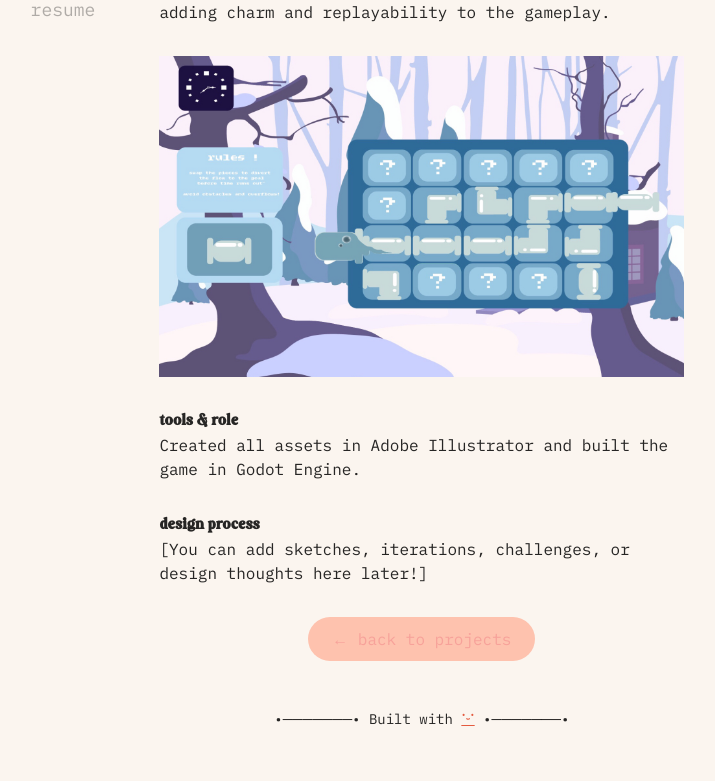
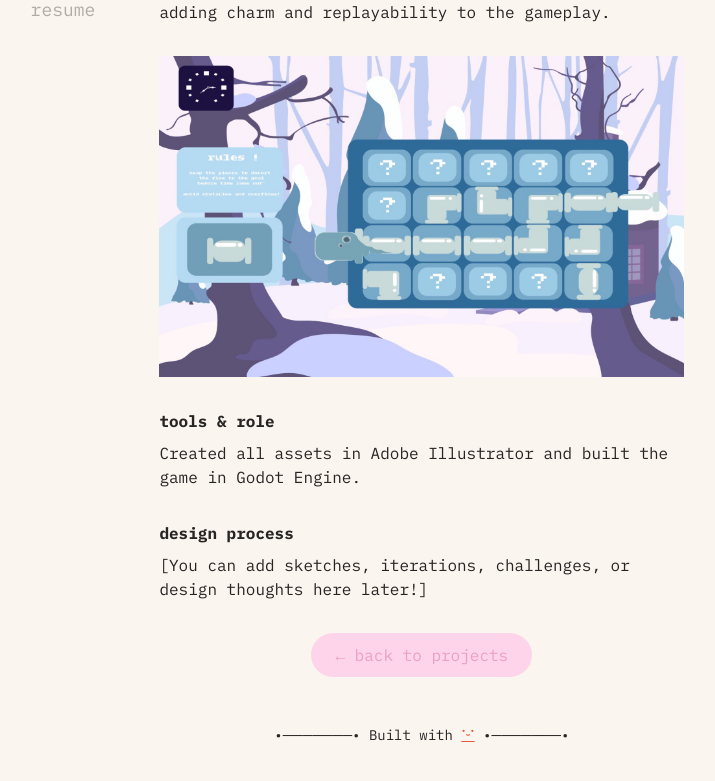
Before and after one commit to ruwkia/taylorsmith, a Next.js app: page /bunny-puzzle in a window 1280 px wide. Shown: the part 351-1132 px from the top of the page, without its empty margins (275-990 px from the left). Built offline with nearby package versions, Linux system fonts and the light colour scheme.

Commit message:
Update bunny-puzzle.jsx

```diff
--- a/pages/bunny-puzzle.jsx
+++ b/pages/bunny-puzzle.jsx
@@ -1,9 +1,11 @@
 function BunnyPuzzle() {
   return (
-    <div style={{ padding: '2rem', fontFamily: 'IBM Plex Mono', color: 'rgba(0, 0, 0, 0.85)' }}>
-      <h1 style={{ fontWeight: '700', fontSize: '1rem', marginBottom: '1rem' }}>bunny puzzles</h1>
+    <div style={{ padding: '2rem', fontFamily: "'IBM Plex Mono', monospace", color: 'rgba(0, 0, 0, 0.85)' }}>
+      <h1 style={{ fontSize: '1rem', fontWeight: '700', marginBottom: '1rem', fontFamily: "'IBM Plex Mono', monospace" }}>
+        bunny puzzles
+      </h1>
 
-      <p style={{ fontSize: '1rem', marginBottom: '1rem' }}>
+      <p style={{ fontSize: '1rem', marginBottom: '1.5rem' }}>
         Bunny Puzzle is a mobile puzzle game where players rotate and connect tubes to guide flowing water before the timer runs out—or before it spills! Each completed challenge unlocks a new collectible bunny character, adding charm and replayability to the gameplay.
       </p>
 
@@ -14,40 +16,39 @@ function BunnyPuzzle() {
           style={{
             width: '100%',
             maxWidth: '800px',
-            borderRadius: '0px', // rectangular
+            borderRadius: '0',
+            boxShadow: 'none',
+            display: 'block',
+            margin: '0 auto'
           }}
         />
       </div>
 
-      <h2 style={{ fontWeight: '700', fontSize: '1rem', marginTop: '2rem' }}>tools & role</h2>
-      <p style={{ fontSize: '1rem', marginBottom: '1rem' }}>
+      <p style={{ fontSize: '1rem', fontWeight: '700', marginTop: '2rem', marginBottom: '0.5rem' }}>
+        tools & role
+      </p>
+      <p style={{ fontSize: '1rem', marginBottom: '1.5rem' }}>
         Created all assets in Adobe Illustrator and built the game in Godot Engine.
       </p>
 
-      <h2 style={{ fontWeight: '700', fontSize: '1rem', marginTop: '2rem' }}>design process</h2>
-      <p style={{ fontSize: '1rem', marginBottom: '1rem' }}>
+      <p style={{ fontSize: '1rem', fontWeight: '700', marginTop: '2rem', marginBottom: '0.5rem' }}>
+        design process
+      </p>
+      <p style={{ fontSize: '1rem', marginBottom: '1.5rem' }}>
         [You can add sketches, iterations, challenges, or design thoughts here later!]
       </p>
 
-      {/* Back to Projects Button */}
       <div style={{ textAlign: 'center', marginTop: '2rem' }}>
         <a
           href="/projects"
           style={{
-            backgroundColor: '#FEC2AE', // light pink background
-            color: '#f7a29a', // soft pink text
+            backgroundColor: '#FED4EA',
+            color: '#EBA1C2',
             padding: '10px 24px',
             borderRadius: '9999px',
             textDecoration: 'none',
             fontSize: '1rem',
-            transition: 'all 0.2s ease-in-out',
-            display: 'inline-block',
-          }}
-          onMouseEnter={(e) => {
-            e.target.style.transform = 'scale(1.04)';
-          }}
-          onMouseLeave={(e) => {
-            e.target.style.transform = 'scale(1)';
+            display: 'inline-block'
           }}
         >
           ← back to projects
```
